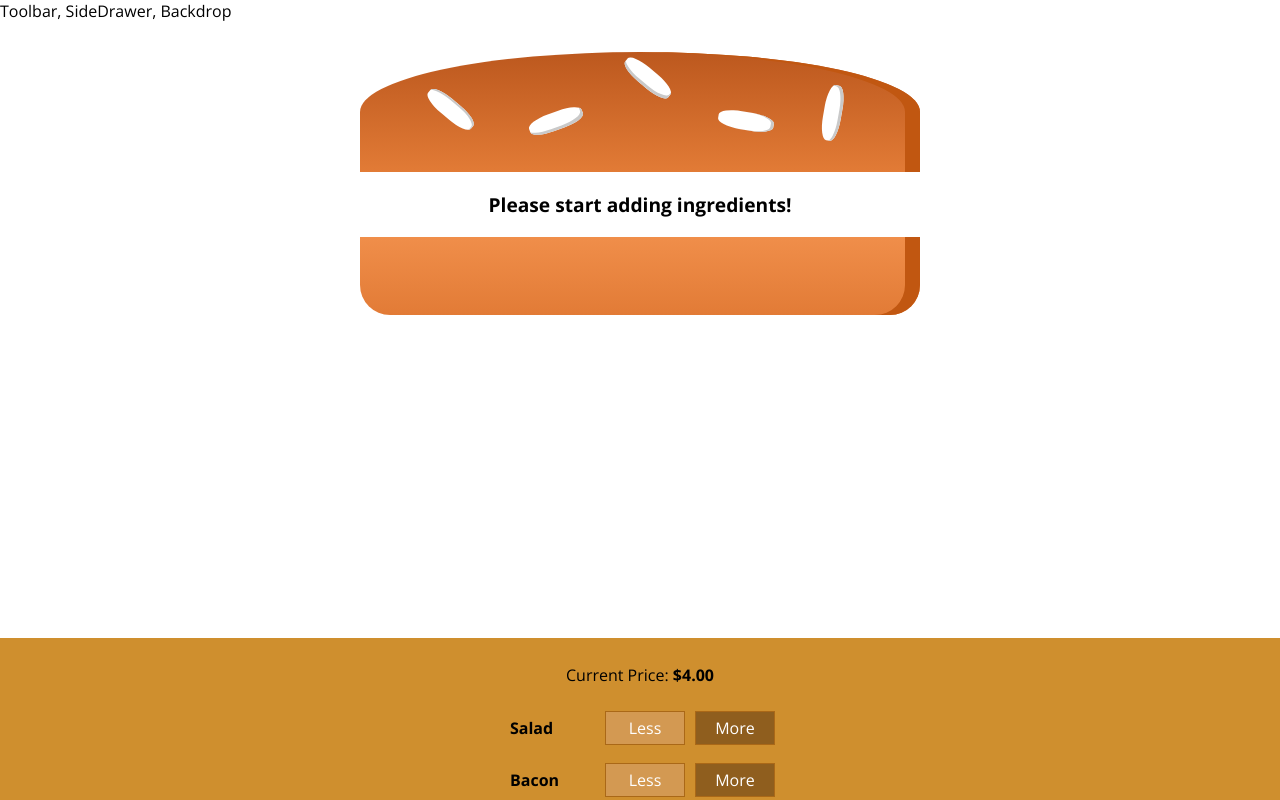
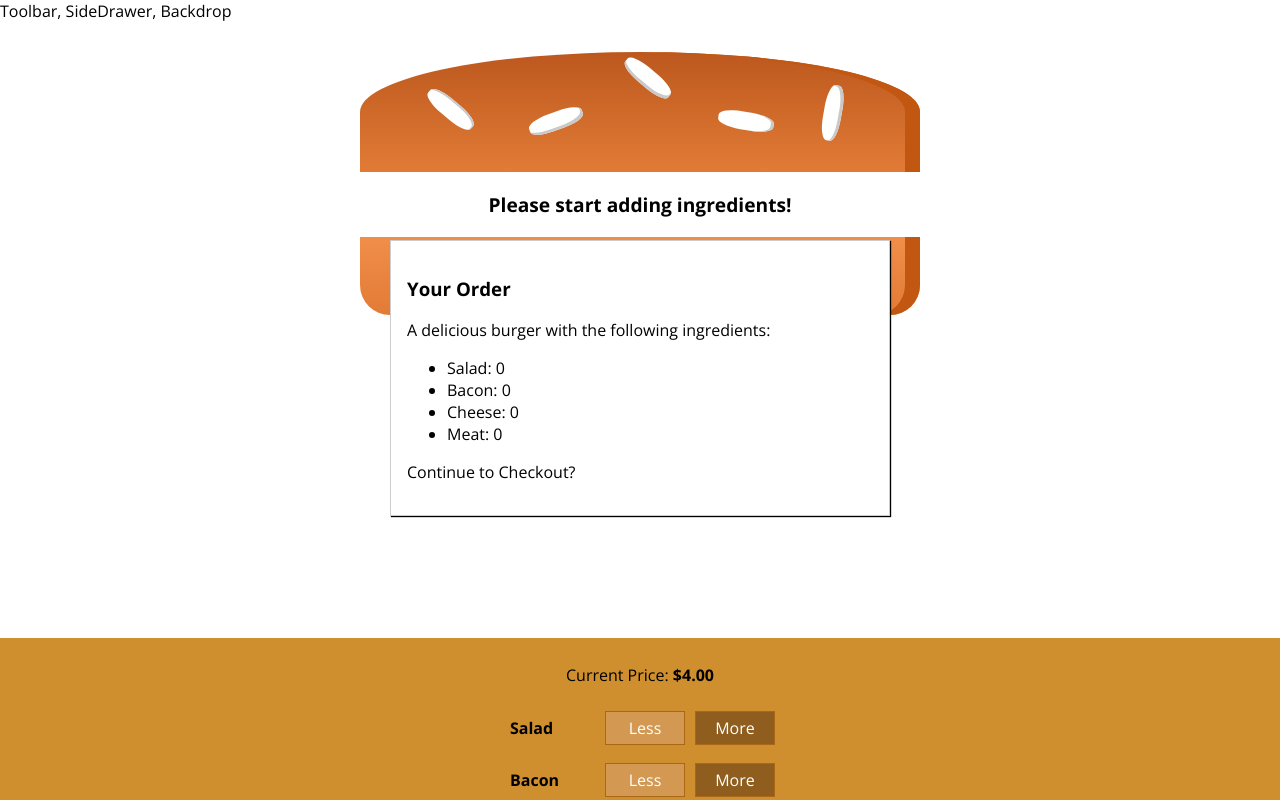
Before and after one commit to saraemanuelsson/burger-builder, a React app: page / in a window 1280 px wide. Shown: the top 800 px of the page. Built offline with nearby package versions, Linux system fonts and the light colour scheme.

Commit message:
Add modal with order summary

```diff
--- /dev/null
+++ b/src/components/Burger/OrderSummary/OrderSummary.js
@@ -0,0 +1,23 @@
+import React from "react"
+import Aux from "../../../hoc/aux"
+
+const OrderSummary = (props) => {
+
+    const ingredientSummary = Object.keys(props.ingredients).map(ingredientKey => {
+    return <li key={ingredientKey}><span style={{textTransform: "capitalize"}}>{ingredientKey}</span>: {props.ingredients[ingredientKey]}</li>
+    })
+
+    return (
+        <Aux>
+            <h3>Your Order</h3>
+            <p>A delicious burger with the following ingredients:</p>
+            <ul>
+                {ingredientSummary}
+            </ul>
+            <p>Continue to Checkout?</p>
+        </Aux>
+    )
+
+}
+
+export default OrderSummary
--- /dev/null
+++ b/src/components/UI/Modal/Modal.css
@@ -0,0 +1,20 @@
+.modal {
+    position: fixed;
+    z-index: 500;
+    background-color: white;
+    width: 70%;
+    border: 1px solid #ccc;
+    box-shadow: 1px 1px 1px black;
+    padding: 16px;
+    left: 15%;
+    top: 30%;
+    box-sizing: border-box;
+    transition: all 0.3s ease-out;
+}
+
+@media (min-width: 600px) {
+    .modal {
+        width: 500px;
+        left: calc(50% - 250px);
+    }
+}
--- /dev/null
+++ b/src/components/UI/Modal/Modal.js
@@ -0,0 +1,12 @@
+import React from "react"
+import "./Modal.css"
+
+const Modal = (props) => {
+    return (
+        <div className="modal">
+            {props.children}
+        </div>
+    )
+}
+
+export default Modal
--- a/src/containers/BurgerBuilder/BurgerBuilder.js
+++ b/src/containers/BurgerBuilder/BurgerBuilder.js
@@ -1,6 +1,8 @@
 import React, { Component } from "react"
 import Burger from "../../components/Burger/Burger"
 import BuildControls from "../../components/Burger/BuildControls/BuildControls"
+import Modal from "../../components/UI/Modal/Modal"
+import OrderSummary from "../../components/Burger/OrderSummary/OrderSummary"
 
 import Aux from "../../hoc/aux"
 
@@ -71,6 +73,9 @@
 
         return (
             <Aux>
+                <Modal>
+                    <OrderSummary ingredients={this.state.ingredients} />
+                </Modal>
                 <Burger ingredients={this.state.ingredients} />
                 <BuildControls
                     price={this.state.totalPrice}
```
Also changed, not shown: src/components/UI/Backdrop/Backdrop.js (added, +9 -0 lines).
